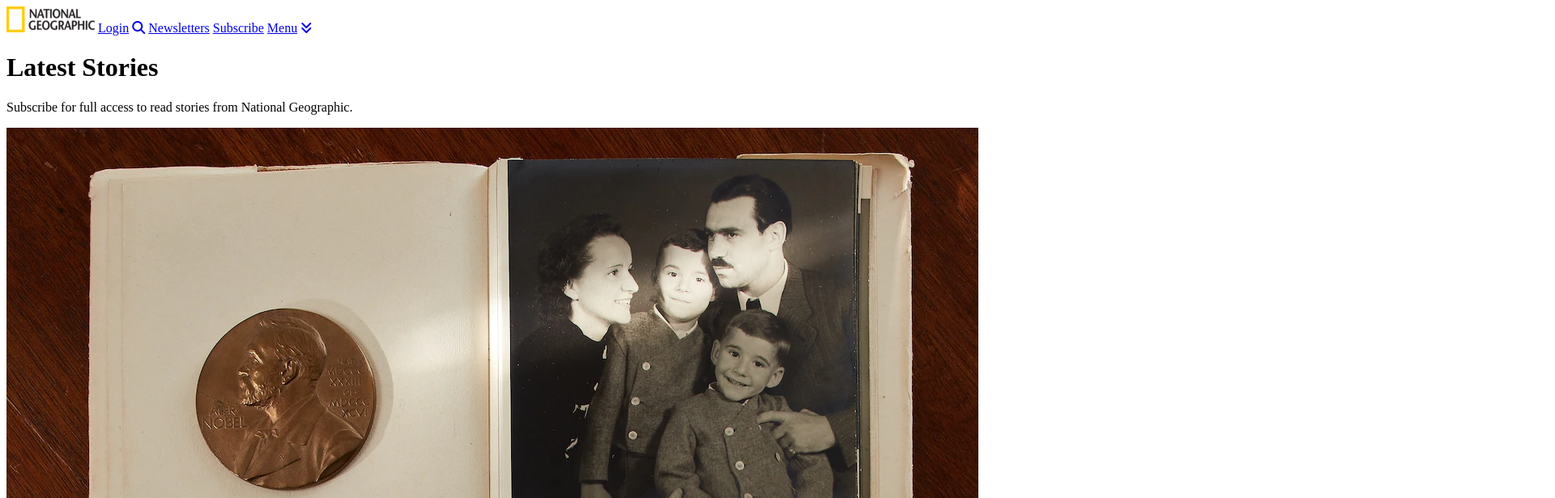
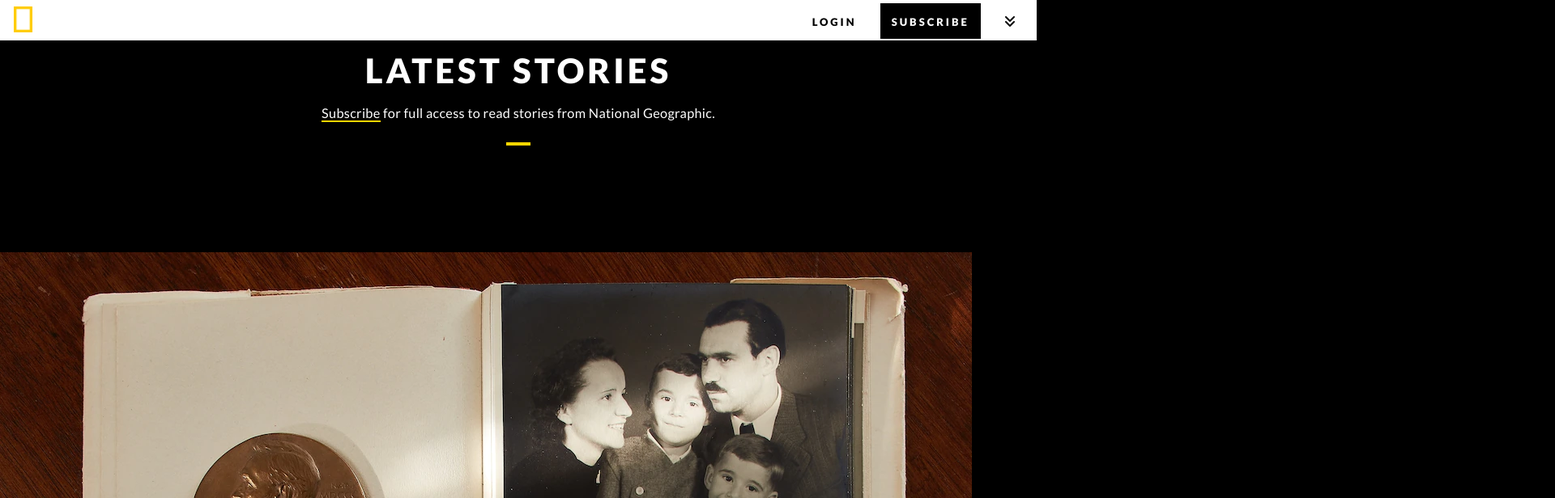
Before and after one commit to JorgeToAn/NatGeo-FSDI102, a plain HTML site: page index.html in a window 1280 px wide. Shown: the top 616 px of the page at 81% size, 1920 px wide, since content can reach past the window. Drawn offline with Linux system fonts and the light colour scheme.

Commit message:
Added animations and styled header

```diff
--- a/index.html
+++ b/index.html
@@ -4,18 +4,24 @@
     <meta charset="UTF-8">
     <meta http-equiv="X-UA-Compatible" content="IE=edge">
     <meta name="viewport" content="width=device-width, initial-scale=1.0">
+    <link rel="stylesheet" href="style.css">
     <script src="https://kit.fontawesome.com/337be747ec.js" crossorigin="anonymous"></script>
     <title>National Geographic</title>
 </head>
 <body>
-    <nav>
-        <img src="images/natgeo-logo.webp" alt="natgeo-logo">
-        <a href="#">Login</a>
-        <a href="#"><i class="fa-solid fa-magnifying-glass"></i></a>
-        <a href="#">Newsletters</a>
-        <a href="#">Subscribe</a>
-        <a href="#">Menu</a>
-        <a href="#"><i class="fa-solid fa-angles-down"></i></a>
+    <nav class="menu">
+        <div class="img-container">
+            <a class="desktop-logo" href="index.html"><img src="images/natgeo-logo.webp" alt="natgeo-logo"></a>
+            <a class="mobile-logo" href="index.html"><img src="images/natgeo-minilogo.png" alt="mobile-logo"></a>
+        </div>
+        <div class="link-container">
+            <a class="link-login" href="#">Login</a>
+            <a class="link-search" href="#"><i class="fa-solid fa-magnifying-glass"></i></a>
+            <a class="link-news" href="#">Newsletters</a>
+            <a class="link-subs" href="#">Subscribe</a>
+            <a class="link-menu" href="#">Menu</a>
+            <a class="link-arrows" href="#"><i class="fa-solid fa-angles-down"></i></a>
+        </div>
     </nav>
     <header>
         <h1>Latest Stories</h1>
@@ -35,6 +41,7 @@
             <p>31 archival photos that will ignite your curiosity</p>
             <p><i class="fa-solid fa-images"></i> See photos</p>
         </section>
+
         <section>
             <img src="images/thrash-art.webp" alt="Thrash art">
             <h3>Magazine <span>Proof</span></h3>
--- /dev/null
+++ b/style.css
@@ -0,0 +1,106 @@
+/*GLOBAL*/
+@import url('https://fonts.googleapis.com/css2?family=Lato:wght@300;400;700;900&display=swap');
+*{
+    margin: 0;
+    padding: 0;
+}
+body{
+    font-family: 'Lato', sans-serif;
+    color: white;
+    background-color: black;
+}
+img{
+    max-width: 100%;
+}
+a{
+    text-decoration: none;
+}
+/*UTILITY*/
+
+/*MENU*/
+nav.menu{
+    display: flex;
+    justify-content: space-between;
+    align-items: center;
+    height: 50px;
+    background-color: white;
+}
+nav.menu a{
+    color: black;
+    margin-right: 26px;
+}
+.mobile-logo{
+    padding-left: 17px;
+}
+.mobile-logo img{
+    height: 32px;
+}
+.desktop-logo, .link-search, .link-news, .link-menu{
+    display: none;
+}
+.link-login{
+    text-transform: uppercase;
+    font-size: 13px;
+    font-weight: 900;
+    letter-spacing: 3px;
+    transition: color 350ms;
+}
+.link-login:hover{
+    color: rgb(77, 77, 77);
+}
+nav.menu a.link-subs{
+    text-transform: uppercase;
+    font-size: 13px;
+    font-weight: 900;
+    letter-spacing: 3px;
+    background-size: 200% 100%;
+    background-image: linear-gradient(to right, black 50%, gold 50%);
+    color: white;
+    padding: 15px 14px 13px 14px;
+    transition: background-position 350ms, color 350ms;
+}
+nav.menu a.link-subs:hover{
+    color: black;
+    background-position: -100% 0;
+}
+.link-arrows{
+    color: black;
+    transition: color 350ms;
+}
+.link-arrows:hover{
+    color:rgb(77, 77, 77);
+}
+/*HEADER*/
+header{
+    height: 250px;
+    text-align: center;
+}
+header h1{
+    text-transform: uppercase;
+    font-size: 42px;
+    font-weight: 900;
+    letter-spacing: 4px;
+    margin-top: 12px;
+}
+header p{
+    font-size: 16.3px;
+    font-weight: 500;
+    margin-top: 18px;
+    letter-spacing: 0.3px;
+}
+header p span{
+    border-bottom: 2px solid gold;
+    background-image: linear-gradient(to bottom, black 50%, gold 50%);
+    background-size: 100% 200%;
+    color: white;
+    transition: background-position 130ms ease-in, color 130ms;
+}
+header p span:hover{
+    background-position: 0 100%;
+    color: black;
+}
+header .line{
+    width: 30px;
+    border-bottom: 4px solid gold;
+    margin: 27px auto auto auto;
+}
```
Also changed, not shown: images/natgeo-minilogo.png (added).
